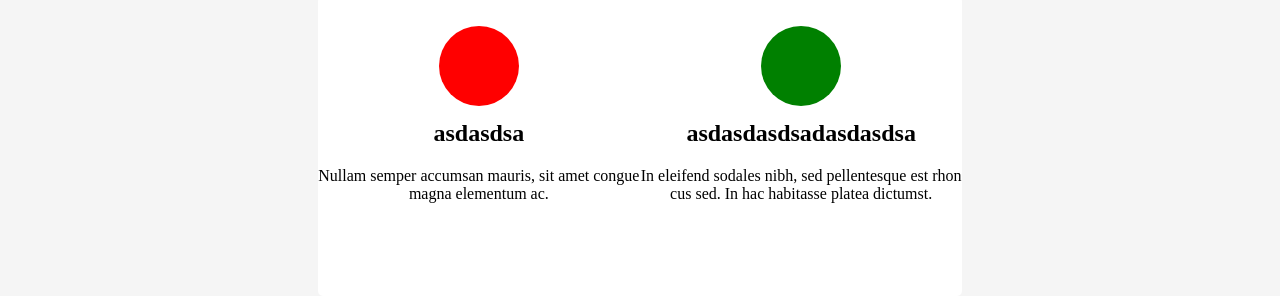
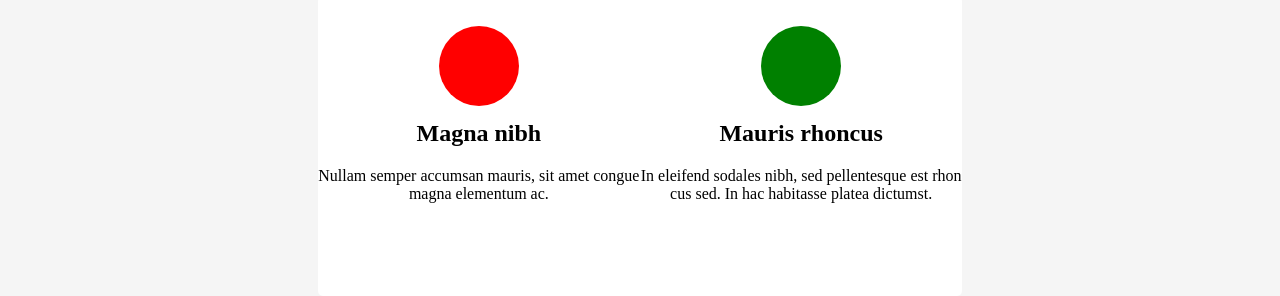
Before and after one commit to GeovanneMoro/ProgramacaoWeb, a plain HTML site: page index.html in a window 1280 px wide. Shown: the part 742-1038 px from the top of the page. Drawn offline with Linux system fonts and the light colour scheme; a script that the page names is missing.

Commit message:
Update index.html

```diff
--- a/index.html
+++ b/index.html
@@ -38,12 +38,12 @@
 	<div class="central2">
 		<div class="division">
 			<div class=red-button></div>
-            <h2 class="adjust">asdasdsa</h2>
+            <h2 class="adjust">Magna nibh</h2>
             <p class="adjust" > Nullam semper accumsan mauris, sit amet congue magna elementum ac. </p>
 		</div>
 		<div class="division">
             <div class=green-button></div>
-            <h2 class="adjust">asdasdasdsadasdasdsa</h2>
+            <h2 class="adjust">Mauris rhoncus</h2>
             <p class="adjust">In eleifend sodales nibh, sed pellentesque est rhoncus sed. In hac habitasse platea dictumst.</p>
 		</div>
 	</div>
```
